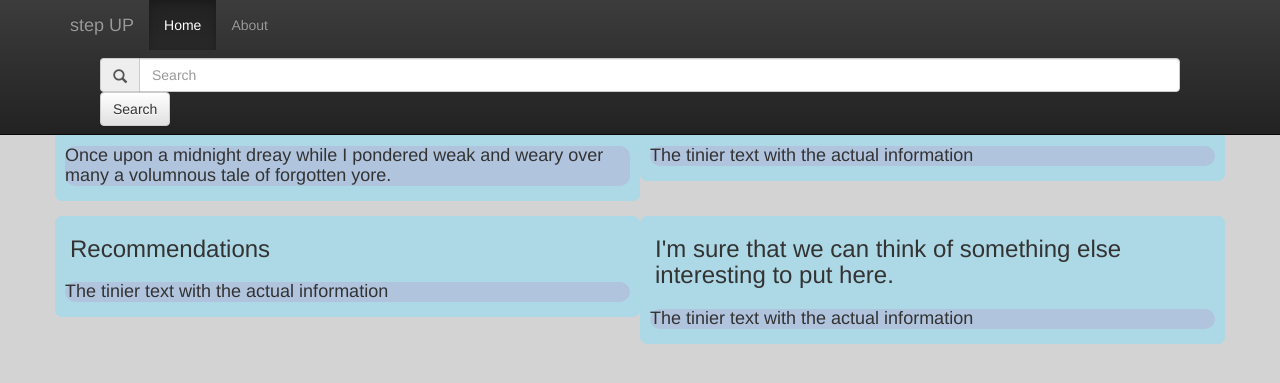
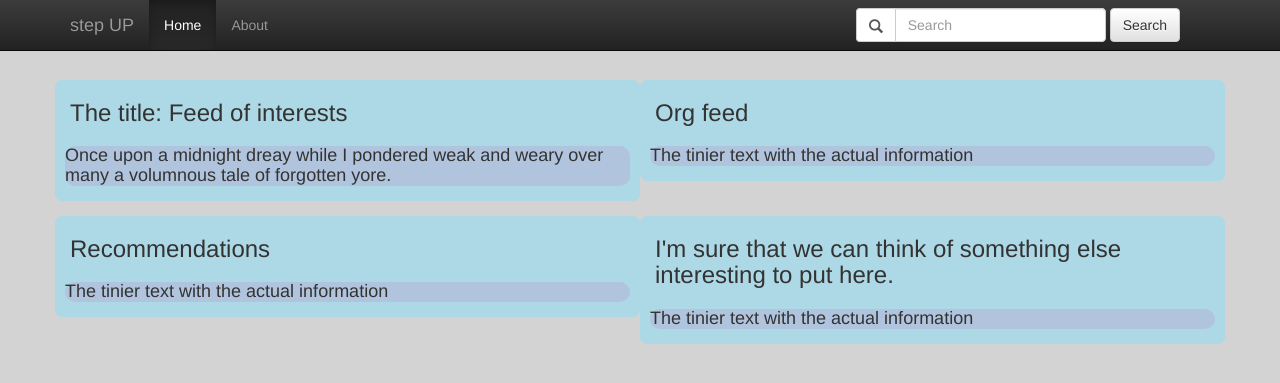
Before and after one commit to jrouly/stepup, a Django app: page / in a window 1280 px wide. Shown: the top 383 px of the page. Run offline with Django 3.2, Linux system fonts and the light colour scheme; parts of the project's set-up code (start-up, migrations or seed data) failed here and were passed over.

Commit message:
FUCK YOU DANIEL

```diff
--- a/hackathon/static/css/starter-template.css
+++ b/hackathon/static/css/starter-template.css
@@ -1,3 +1,25 @@
+.starter-template {
+  padding: 40px 15px;
+  text-align: center;
+}
+
+.backgrounddiv {
+  background: LightBlue;
+  border-radius: 5px;
+}
+
+.merged .input-group-addon {
+  border-right: 0px;
+  background-color: #FFFFFF;
+}
+
+div.input-group.merged {
+  width: 250px;
+  border-left: 0px;
+  border-radius: 5px;
+  background-color: #FFFFFF;
+}
+
 body {
   padding-top: 80px;
   background: LightGray;
```
